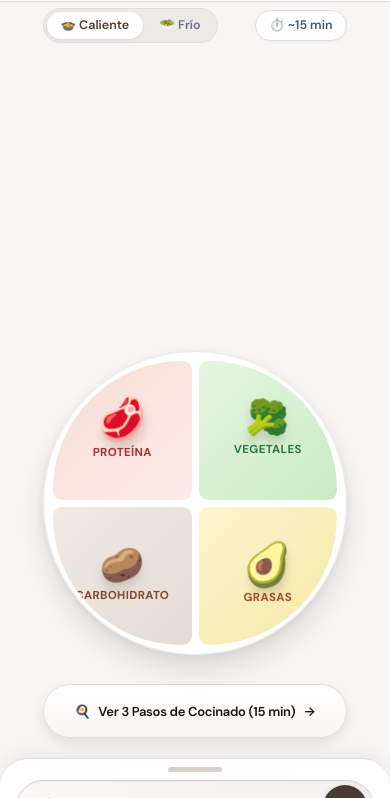
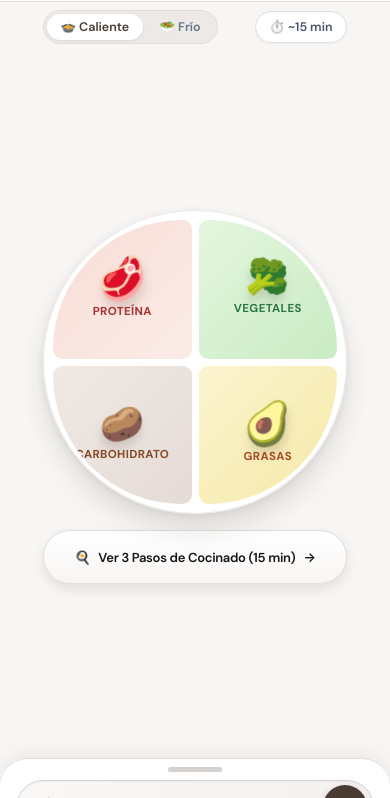
Before and after one commit to sergiogimenezclass/receta-cocina-frontend, a website: page index.backup.html in a window 390 px wide. Shown: the part 46-844 px from the top of the page. Drawn offline with Linux system fonts and the light colour scheme.

Commit message:
fix(assembler): vertically center visual plate and cooking button in mobile view

```diff
--- a/css/components.css
+++ b/css/components.css
@@ -1120,8 +1120,8 @@
   max-width: min(78vw, 420px);
   gap: 0.75rem;
   flex-shrink: 0;
-  margin-top: 0.15rem;
-  margin-bottom: auto;
+  margin-top: 0.25rem;
+  margin-bottom: 0;
 }
 
 .activity-selector.compact {
@@ -1247,7 +1247,8 @@
   width: 100%;
   flex-shrink: 0;
   transition: opacity 0.25s ease;
-  margin: clamp(0.5rem, 1.5vh, 1rem) 0;
+  margin-top: auto;
+  margin-bottom: 0;
 }
 
 .visual-plate-circle {
@@ -1266,7 +1267,7 @@
   box-shadow: 0 16px 25px rgba(53, 44, 34, 0.12), 0 2px 7px rgba(53, 44, 34, 0.08), inset 0 0 0 1px #ece9e6;
   user-select: none;
   flex-shrink: 0;
-  transform: translateY(-4px);
+  transform: none;
 }
 
 @media (min-width: 1024px) {
@@ -1408,8 +1409,8 @@
   display: flex;
   justify-content: center;
   flex-shrink: 0;
-  margin-top: clamp(12px, 2.5vw, 20px);
-  margin-bottom: clamp(6px, 1.5vh, 12px);
+  margin-top: clamp(16px, 3.5vw, 28px);
+  margin-bottom: auto;
 }
 
 .quadrant-badge-title {
```
Also changed, not shown: index.html (+3 -3 lines).
